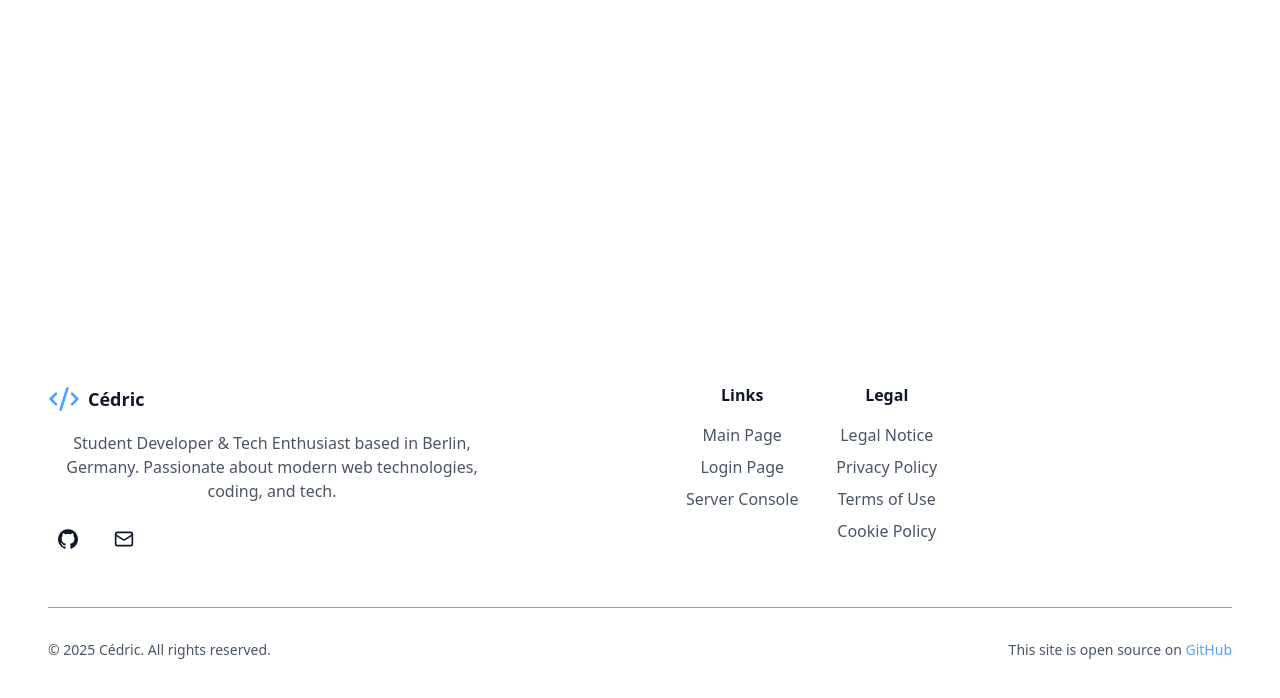
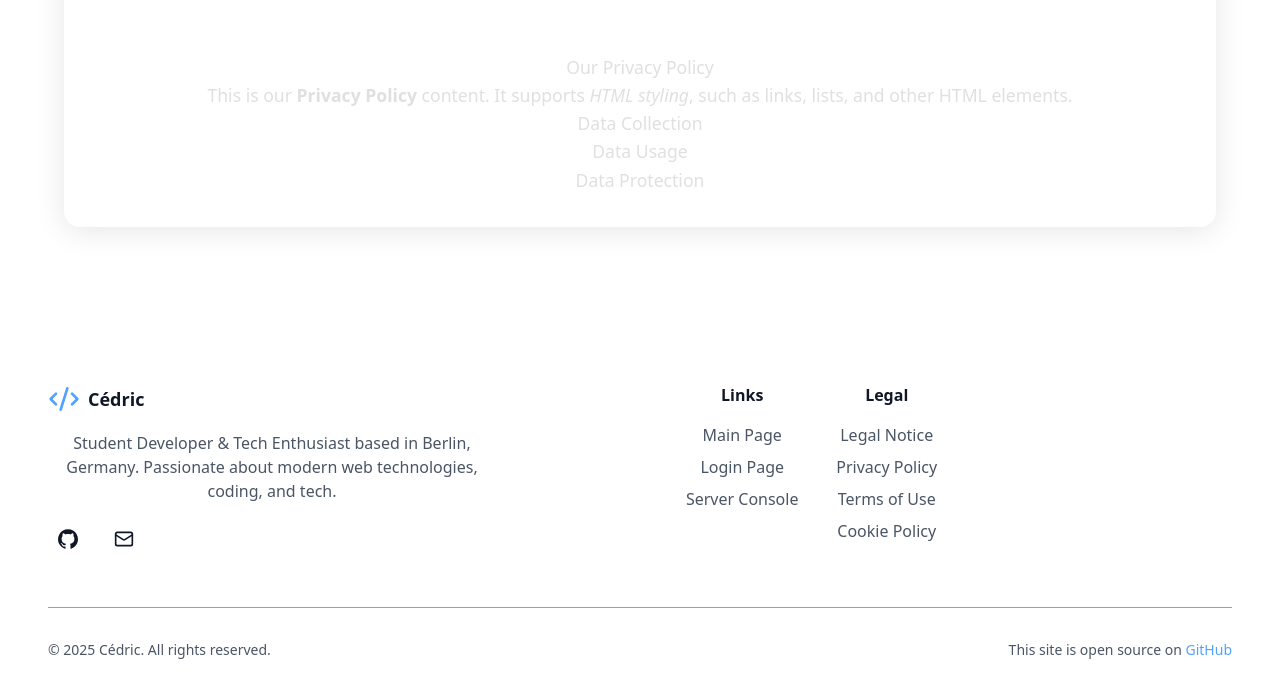
Before and after one commit to Zzackllack/Datenschutzerklaerung, a React (Vite) app: page / in a window 1280 px wide. Shown: the part 124-822 px from the top of the page. Built offline with nearby package versions, Linux system fonts and the light colour scheme.

Commit message:
Add PrivacyPolicy component and integrate HTML content into App

```diff
--- a/src/App.tsx
+++ b/src/App.tsx
@@ -1,15 +1,18 @@
-import Footer from './components/Footer'
-import './App.css'
+import Footer from "./components/Footer";
+import PrivacyPolicyEnhanced from "./components/PrivacyPolicy";
+import privacyContent from "./content/privacyPolicy.html?raw";
+import "./App.css";
 
 function App() {
   return (
     <div className="min-h-screen flex flex-col">
       <main className="flex-1">
-        {/* Main content will go here */}
+        {/* Using imported HTML content */}
+        <PrivacyPolicyEnhanced htmlContent={privacyContent} />
       </main>
       <Footer />
     </div>
-  )
+  );
 }
 
-export default App
+export default App;
--- /dev/null
+++ b/src/components/PrivacyPolicy.module.css
@@ -0,0 +1,33 @@
+.container {
+  padding: 2rem;
+  margin: 2rem;
+  border-radius: 16px;
+  background: rgba(255, 255, 255, 0.1);
+  backdrop-filter: blur(20px);
+  border: 1px solid rgba(255, 255, 255, 0.2);
+  box-shadow: 0 4px 30px rgba(0, 0, 0, 0.1);
+  display: flex;
+  flex-direction: column;
+  gap: 1.5rem;
+  transition: transform 0.3s ease, box-shadow 0.3s ease;
+}
+
+.container:hover {
+  transform: translateY(-5px);
+  box-shadow: 0 8px 40px rgba(0, 0, 0, 0.2);
+}
+
+.header {
+  font-size: 2rem;
+  font-weight: 600;
+  text-align: center;
+  margin-bottom: 0.5rem;
+  color: #ffffff;
+  text-shadow: 0 0 10px rgba(255, 255, 255, 0.75);
+}
+
+.content {
+  font-size: 1.1rem;
+  line-height: 1.6;
+  color: #e0e0e0;
+}
--- /dev/null
+++ b/src/components/PrivacyPolicy.tsx
@@ -0,0 +1,30 @@
+import React from "react";
+import styles from "./PrivacyPolicy.module.css";
+
+interface PrivacyPolicyEnhancedProps {
+  /**
+   * Plain text content.
+   */
+  text?: string;
+  /**
+   * HTML content to be rendered.
+   */
+  htmlContent?: string;
+}
+
+const PrivacyPolicyEnhanced: React.FC<PrivacyPolicyEnhancedProps> = ({ text, htmlContent }) => {
+  return (
+    <section className={styles.container}>
+      <h2 className={styles.header}>Privacy Policy</h2>
+      <div className={styles.content}>
+        {htmlContent ? (
+          <div dangerouslySetInnerHTML={{ __html: htmlContent }} />
+        ) : (
+          text
+        )}
+      </div>
+    </section>
+  );
+};
+
+export default PrivacyPolicyEnhanced;
--- /dev/null
+++ b/src/content/PrivacyPolicy.html
@@ -0,0 +1,10 @@
+<h3>Our Privacy Policy</h3>
+<p>
+  This is our <strong>Privacy Policy</strong> content. It supports <em>HTML styling</em>, such as <a href="#">links</a>, lists,
+  and other HTML elements.
+</p>
+<ul>
+  <li>Data Collection</li>
+  <li>Data Usage</li>
+  <li>Data Protection</li>
+</ul>
```
